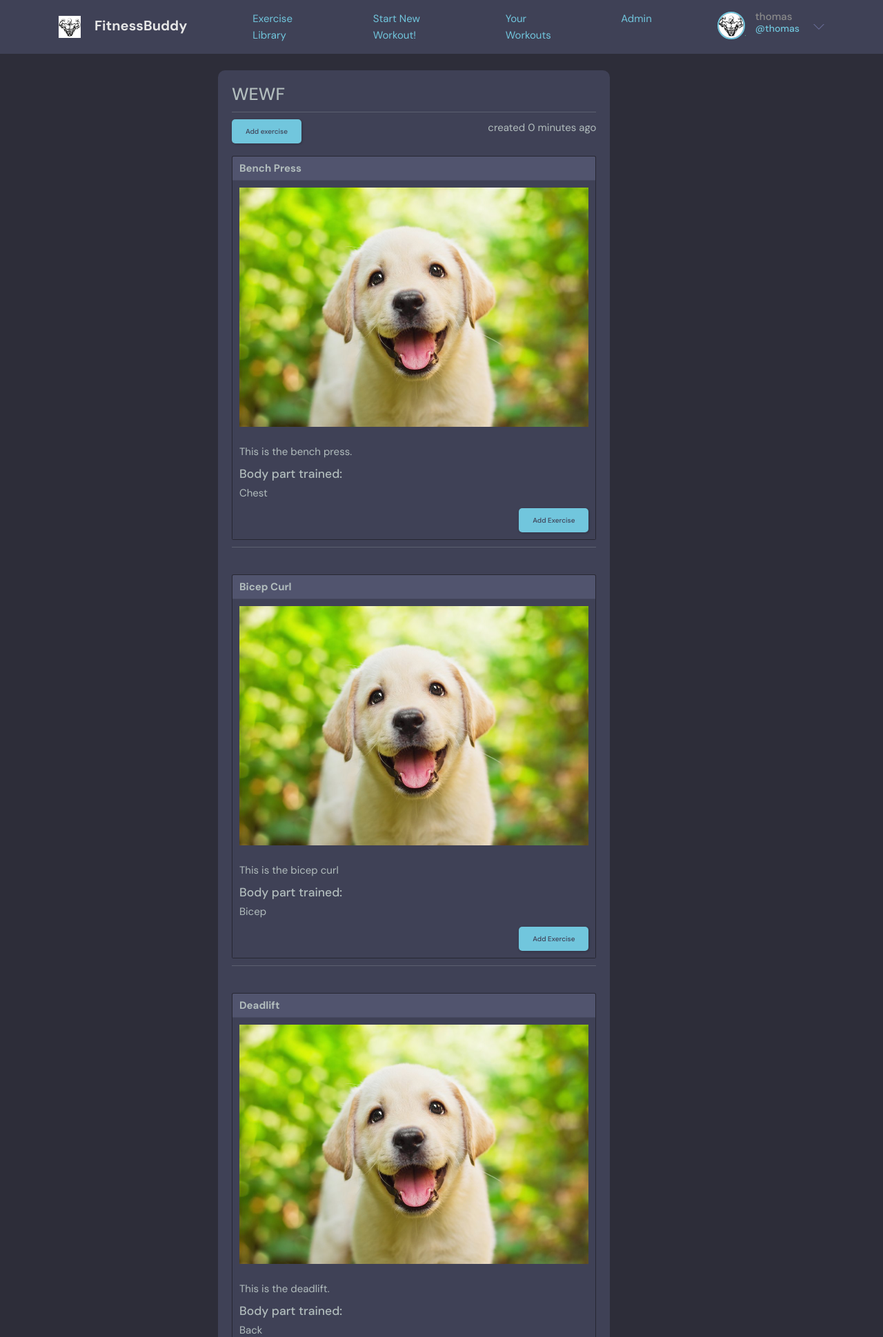
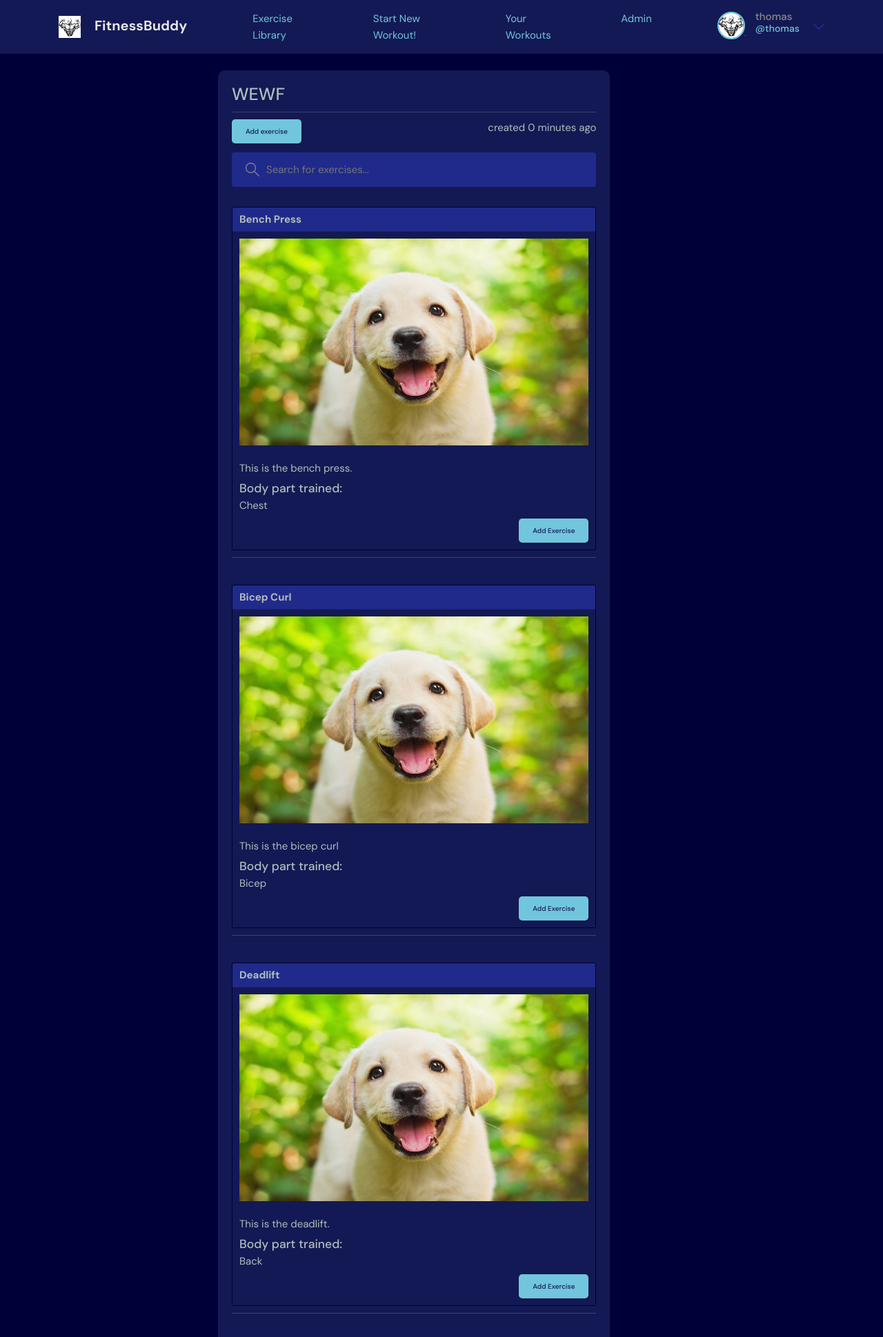
Before and after one commit to ThomasvdHulst/FitnessBuddy_v2, a Django app: page /workout in a window 1280 px wide, after a click on "Add exercise". Shown: the top 1939 px of the page at 69% size. Run offline with Django 4.2, Linux system fonts and the light colour scheme; a user stored in the database is signed in; data comes from the database, SQL or seed files in the repository; both versions use the stored data as it was after the commit; data that the repository does not hold is empty; parts of the project's set-up code (start-up, migrations or seed data) failed here and were passed over.

Commit message:
ownexercises

```diff
--- a/base/admin.py
+++ b/base/admin.py
@@ -1,7 +1,7 @@
 from django.contrib import admin
 
 # Register your models here.
-from .models import Room, Topic, Message, User, Exercise, Workout, BodyPart
+from .models import Room, Topic, Message, User, Exercise, Workout, BodyPart, OwnExercise
 
 admin.site.register(User)
 admin.site.register(Room)
@@ -10,3 +10,4 @@ admin.site.register(Message)
 admin.site.register(Exercise)
 admin.site.register(Workout)
 admin.site.register(BodyPart)
+admin.site.register(OwnExercise)
--- a/base/models.py
+++ b/base/models.py
@@ -18,6 +18,16 @@ class BodyPart(models.Model):
     def __str__(self):
         return self.name
 
+class OwnExercise(models.Model):
+    user = models.ForeignKey(User, on_delete=models.CASCADE, null=True)
+    name = models.CharField(max_length=200)
+    description = models.TextField(null=True)
+    image = models.ImageField(null=True, blank=True)
+    bodypart_trained = models.ForeignKey(BodyPart, on_delete=models.CASCADE, null=True)
+
+    def __str__(self):
+        return self.name
+
 class Exercise(models.Model):
     name = models.CharField(max_length=200)
     description = models.TextField(null=True)
@@ -34,9 +44,13 @@ class Workout(models.Model):
     name = models.CharField(max_length=50)
     user = models.ForeignKey(User, on_delete=models.CASCADE, null=True)
     exercise = models.ManyToManyField(Exercise)
+    ownexercise = models.ManyToManyField(OwnExercise)
     updated = models.DateTimeField(auto_now=True)
     created = models.DateTimeField(auto_now_add=True)
     completed = models.CharField(max_length=5, default='NO')
+
+    class Meta:
+        ordering = ['-updated', '-created']
 
     def __str__(self):
         return self.name
--- a/base/templates/base/all_workouts.html
+++ b/base/templates/base/all_workouts.html
@@ -32,6 +32,12 @@
                         </div>
                         <hr />
                         {% endfor %}
+                        {% for exercise in workout.ownexercise.all %}
+                        <div>
+                            <p>{{exercise.name}}</p>
+                        </div>
+                        <hr />
+                        {% endfor %}
                     </div>
                 </div>
                 <hr><br />
--- a/base/templates/base/workout.html
+++ b/base/templates/base/workout.html
@@ -29,6 +29,21 @@
                 <br /><br />
 
                 <div class="collapse" id="collapseExample">
+                    <form class="header__search" method="GET" action="{% url 'workout' %}">
+                        <label>
+                          <svg version="1.1" xmlns="http://www.w3.org/2000/svg" width="32" height="32" viewBox="0 0 32 32">
+                            <title>search</title>
+                            <path
+                              d="M32 30.586l-10.845-10.845c1.771-2.092 2.845-4.791 2.845-7.741 0-6.617-5.383-12-12-12s-12 5.383-12 12c0 6.617 5.383 12 12 12 2.949 0 5.649-1.074 7.741-2.845l10.845 10.845 1.414-1.414zM12 22c-5.514 0-10-4.486-10-10s4.486-10 10-10c5.514 0 10 4.486 10 10s-4.486 10-10 10z"
+                            ></path>
+                          </svg>
+                          <input name="q" placeholder="Search for exercises..." />
+                        </label>
+                      </form>
+                      <nav class="header__menu">
+
+                    <br />
+
                     {% for exercise in exercises %}
                         <div class="card mt-2">
                             <div class="card-header"><strong>{{exercise.name}}</strong></div>
@@ -55,6 +70,30 @@
                         </div>
                         <hr><br />
                     {% endfor %}
+
+
+                    {% for exercise in ownexercises %}
+                    <div class="card mt-2">
+                        <div class="card-header"><strong>{{exercise.name}}</strong></div>
+                        <div class="card-body">
+                            <div>
+                                <p>{{exercise.description}}</p>
+                            </div>
+                            <div>
+                                <h3>Body part trained:</h3>
+                                <p>{{exercise.bodypart_trained}}</p>
+
+                                <div style="float:right ;">
+                                    <form method="post">
+                                        {% csrf_token%}
+                                        <button class="btn btn--main" type="submit" name="addOwnNewExercisebtn" value="{{ exercise.id }}">Add Exercise</button>
+                                    </form>
+                                </div>
+                            </div>
+                        </div>
+                    </div>
+                    <hr><br />
+                    {% endfor %}
                 </div>
 
                 <div>
@@ -62,6 +101,11 @@
                                 <div class="card mt-2">
                                     <div class="card-header"><strong>{{exercise.name}}</strong></div>
                                 </div>
+                    {% endfor %}
+                    {% for exercise in currentOwnExercises %}
+                    <div class="card mt-2">
+                        <div class="card-header"><strong>{{exercise.name}}</strong></div>
+                    </div>
                     {% endfor %}
                 </div>
                 <br />
--- a/base/templates/base/workout_completed.html
+++ b/base/templates/base/workout_completed.html
@@ -18,6 +18,12 @@
                                 <div class="card-header"><strong>{{exercise.name}}</strong></div>
                             </div>
                 {% endfor %}
+
+                {% for exercise in lastWorkoutOwnExercises %}
+                <div class="card mt-2">
+                    <div class="card-header"><strong>{{exercise.name}}</strong></div>
+                </div>
+                {% endfor %}
                 <br />
             </div>
 
--- a/base/urls.py
+++ b/base/urls.py
@@ -27,4 +27,5 @@ urlpatterns = [
     path('workout-completed', views.workoutCompleted, name="workout-completed"),
     path('all-workouts', views.allWorkouts, name="all-workouts"),
     path('delete-workout/<str:pk>/', views.deleteWorkout, name="delete-workout"),
+    path('create-exercise', views.createExercise, name="create-exercise"),
 ]
--- a/base/views.py
+++ b/base/views.py
@@ -4,8 +4,10 @@ from django.contrib import messages
 from django.contrib.auth.decorators import login_required
 from django.db.models import Q #Lets you use and/or for filter
 from django.contrib.auth import authenticate, login, logout
-from .models import Room, Topic, Message, User, Exercise, Workout, BodyPart
-from .forms import RoomForm, UserForm, MyUserCreationForm
+from .models import Room, Topic, Message, User, Exercise, Workout, BodyPart, OwnExercise
+from .forms import ExerciseForm, RoomForm, UserForm, MyUserCreationForm
+
+from itertools import chain
 # Create your views here.
 
 def loginPage(request):
@@ -204,7 +206,6 @@ def activityPage(request):
 
 def exerciseLibrary(request):
     q = request.GET.get('q') if request.GET.get('q') != None else ''
-    print(q)
 
     bodyparts = BodyPart.objects.all()
 
@@ -215,14 +216,21 @@ def exerciseLibrary(request):
         Q(bodypart_trained__name__icontains=q)
         )
 
+    ownexercises = OwnExercise.objects.filter(
+        Q(name__icontains=q) | #icontains: look if a part of it matches, i makes in not capitalsensative
+        Q(description__icontains=q) |
+        Q(bodypart_trained__name__icontains=q)
+        )
 
-    context = {'exercises':exercises, 'bodyparts':bodyparts}
+    totalexercises = list(chain(exercises, ownexercises))
+
+    context = {'exercises':exercises, 'bodyparts':bodyparts, 'ownexercises':ownexercises, 'totalexercises':totalexercises}
     return render(request, 'base/exercise_library.html', context)
 
 @login_required(login_url='login')
 def startWorkout(request):
     if request.method =='POST':
-        workoutname = request.POST.get('workoutname') if request.POST.get('workoutname') != None else ''
+        workoutname = request.POST.get('workoutname')
         workout = Workout(user=request.user, name=workoutname)
         workout.save()
         return redirect('workout')
@@ -232,13 +240,28 @@ def startWorkout(request):
 
 @login_required(login_url='login')
 def workout(request):
-    workout = Workout.objects.filter(user=request.user).last()
-    exercises = Exercise.objects.all()
+    workout = Workout.objects.filter(user=request.user).first()
     currentExercises = workout.exercise.all()
+    currentOwnExercises = workout.ownexercise.all()
 
     cancelbtn = request.POST.get('cancelbtn')
     addNewExercisebtn = request.POST.get('addNewExercisebtn')
+    addOwnNewExercisebtn = request.POST.get('addOwnNewExercisebtn')
     completebtn = request.POST.get('completebtn')
+
+    q = request.GET.get('q') if request.GET.get('q') != None else ''
+
+    exercises = Exercise.objects.filter(
+        Q(name__icontains=q) | #icontains: look if a part of it matches, i makes in not capitalsensative
+        Q(description__icontains=q) |
+        Q(bodypart_trained__name__icontains=q)
+        )
+
+    ownexercises = OwnExercise.objects.filter(
+        Q(name__icontains=q) | #icontains: look if a part of it matches, i makes in not capitalsensative
+        Q(description__icontains=q) |
+        Q(bodypart_trained__name__icontains=q)
+        )
 
     if cancelbtn != None:
         workout.delete()
@@ -249,9 +272,17 @@ def workout(request):
         workout.exercise.add(exerciseChosen)
         workout.save()
         currentExercises = workout.exercise.all()
+        return redirect('workout')
+
+    elif addOwnNewExercisebtn != None:
+        exerciseChosen = OwnExercise.objects.filter(id=addOwnNewExercisebtn).first()
+        workout.ownexercise.add(exerciseChosen)
+        workout.save()
+        currentOwnExercises = workout.ownexercise.all()
+        return redirect('workout')
 
     elif completebtn != None:
-        if workout.exercise.exists():
+        if workout.exercise.exists() or workout.ownexercise.exists():
             workout.completed = 'YES'
             workout.save()
             return redirect('workout-completed')
@@ -259,7 +290,7 @@ def workout(request):
         else:
              messages.error(request, 'Please at a exercise before completing your workout.')
 
-    context = {'workout':workout, 'exercises':exercises, 'currentExercises':currentExercises}
+    context = {'workout':workout, 'exercises':exercises, 'currentExercises':currentExercises, 'ownexercises':ownexercises, 'currentOwnExercises':currentOwnExercises}
     return render(request, 'base/workout.html', context)
 
 @login_required(login_url='login')
@@ -274,11 +305,12 @@ def workoutCompleted(request):
         Q(completed='YES')
     ).last()
     lastWorkoutExercises = lastWorkout.exercise.all()
+    lastWorkoutOwnExercises = lastWorkout.ownexercise.all()
 
     numberOfWorkouts = workouts.count()
 
-    context = {'numberOfWorkouts':numberOfWorkouts, 'lastWorkoutExercises':lastWorkoutExercises}
-    return render(request, 'base/workout_completed', context)
+    context = {'numberOfWorkouts':numberOfWorkouts, 'lastWorkoutExercises':lastWorkoutExercises, 'lastWorkoutOwnExercises':lastWorkoutOwnExercises}
+    return render(request, 'base/workout_completed.html', context)
 
 @login_required(login_url='login')
 def allWorkouts(request):
@@ -301,3 +333,19 @@ def deleteWorkout(request, pk):
         workout.delete()
         return redirect('all-workouts')
     return render(request, 'base/delete.html', {'obj':workout})
+
+def createExercise(request):
+    form = ExerciseForm()
+
+    if request.method == 'POST':
+        form = ExerciseForm(request.POST)
+        if form.is_valid():
+            exercise = form.save(commit=False)
+            exercise.user = request.user
+            exercise.save()
+            messages.success(request, 'Exercise created!')
+            return redirect('exercise-library')
+
+
+    context ={'form':form}
+    return render(request, 'base/create_exercise.html', context)
--- a/static/styles/style.css
+++ b/static/styles/style.css
@@ -3,13 +3,13 @@
 :root {
   --color-main: #71c6dd;
   --color-main-light: #e1f6fb;
-  --color-dark: #3f4156;
-  --color-dark-medium: #51546e;
-  --color-dark-light: #696d97;
+  --color-dark: #131954;
+  --color-dark-medium: #202a8a;
+  --color-dark-light: #2936c2;
   --color-light: #e5e5e5;
   --color-gray: #8b8b8b;
   --color-light-gray: #b2bdbd;
-  --color-bg: #2d2d39;
+  --color-bg: #000039;
   --color-success: #5dd693;
   --color-error: #fc4b0b;
 }
```
Also changed, not shown: base/forms.py (+12 -1 lines), base/templates/base/create_exercise.html (added, +53 -0 lines), base/templates/base/exercise_library.html (+11 -4 lines), base/migrations/0010_selfmadeexercise.py (added), base/migrations/0011_selfmadeexercise_user.py (added), base/migrations/0012_rename_selfmadeexercise_ownexercise.py (added), base/migrations/0013_workout_ownexercise.py (added), db.sqlite3.
